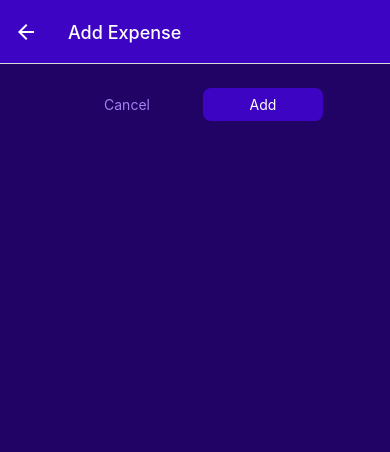
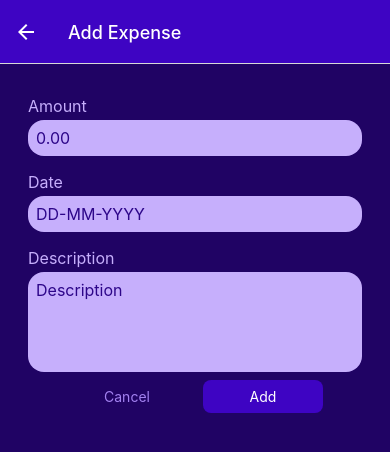
Before and after one commit to Yanters/Finances, a React Native app: screen /ManageExpense in a window 390 px wide. Shown: the top 452 px of the page. Built offline with nearby package versions, Linux system fonts and the light colour scheme.

Commit message:
Expense Form

```diff
--- /dev/null
+++ b/components/ManageExpense/ExpenseForm.js
@@ -0,0 +1,38 @@
+import { View } from 'react-native';
+import Input from './Input';
+
+const ExpenseForm = () => {
+  const amountInputHandler = () => {};
+
+  return (
+    <View>
+      <Input
+        label='Amount'
+        textInputConfig={{
+          keyboardType: 'decimal-pad',
+          placeholder: '0.00',
+          onChangeText: amountInputHandler,
+        }}
+      ></Input>
+      <Input
+        label='Date'
+        textInputConfig={{
+          placeholder: 'DD-MM-YYYY',
+          maxLength: 10,
+          onChangeText: amountInputHandler,
+        }}
+      ></Input>
+      <Input
+        label='Description'
+        textInputConfig={{
+          placeholder: 'Description',
+          multiline: true,
+          // autoCorrect: true,
+          // autoCapitalize: 'sentences',
+        }}
+      ></Input>
+    </View>
+  );
+};
+
+export default ExpenseForm;
--- /dev/null
+++ b/components/ManageExpense/Input.js
@@ -0,0 +1,42 @@
+import { StyleSheet, Text, TextInput, View } from 'react-native';
+import { GlobalStyles } from '../../constants/styles';
+
+const Input = ({ label, textInputConfig }) => {
+  const inputStyle = [styles.input];
+
+  if (textInputConfig.multiline) {
+    inputStyle.push(styles.inputMultiline);
+  }
+
+  return (
+    <View style={styles.iniputContainer}>
+      <Text style={styles.label}>{label}</Text>
+      <TextInput style={inputStyle} {...textInputConfig} />
+    </View>
+  );
+};
+
+export default Input;
+
+const styles = StyleSheet.create({
+  iniputContainer: {
+    marginHorizontal: 4,
+    marginVertical: 8,
+  },
+  label: {
+    fontSize: 16,
+    color: GlobalStyles.colors.primary100,
+    marginBottom: 4,
+  },
+  input: {
+    backgroundColor: GlobalStyles.colors.primary100,
+    color: GlobalStyles.colors.primary700,
+    padding: 8,
+    borderRadius: 16,
+    fontSize: 16,
+  },
+  inputMultiline: {
+    minHeight: 100,
+    textAlignVertical: 'top',
+  },
+});
--- a/screens/ManageExpenseScreen.js
+++ b/screens/ManageExpenseScreen.js
@@ -1,5 +1,6 @@
 import { useContext, useLayoutEffect } from 'react';
 import { StyleSheet, Text, View } from 'react-native';
+import ExpenseForm from '../components/ManageExpense/ExpenseForm';
 import Button from '../components/UI/Button';
 import IconButton from '../components/UI/IconButton';
 import { GlobalStyles } from '../constants/styles';
@@ -45,6 +46,7 @@ const ManageExpenseScreen = ({ route, navigation }) => {
 
   return (
     <View style={styles.container}>
+      <ExpenseForm />
       <View style={styles.buttons}>
         <Button
           mode='flat'
```
